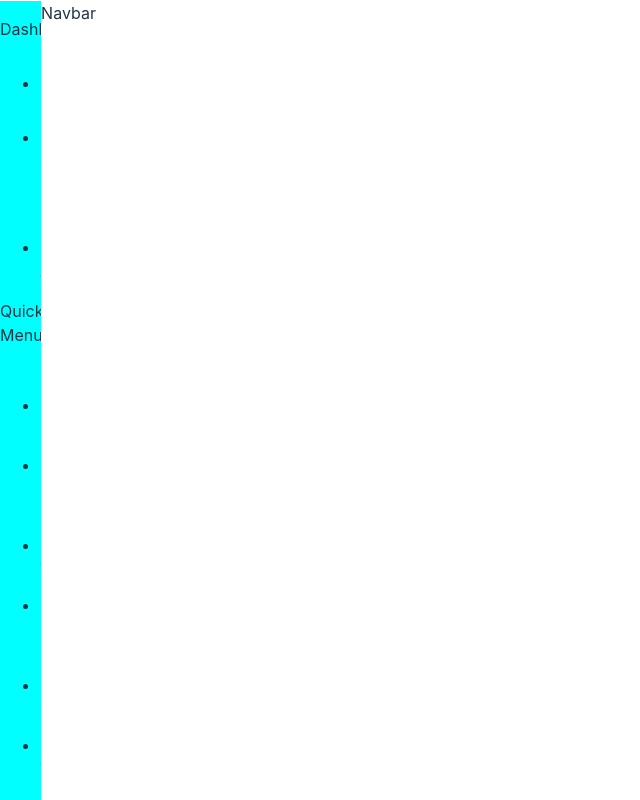
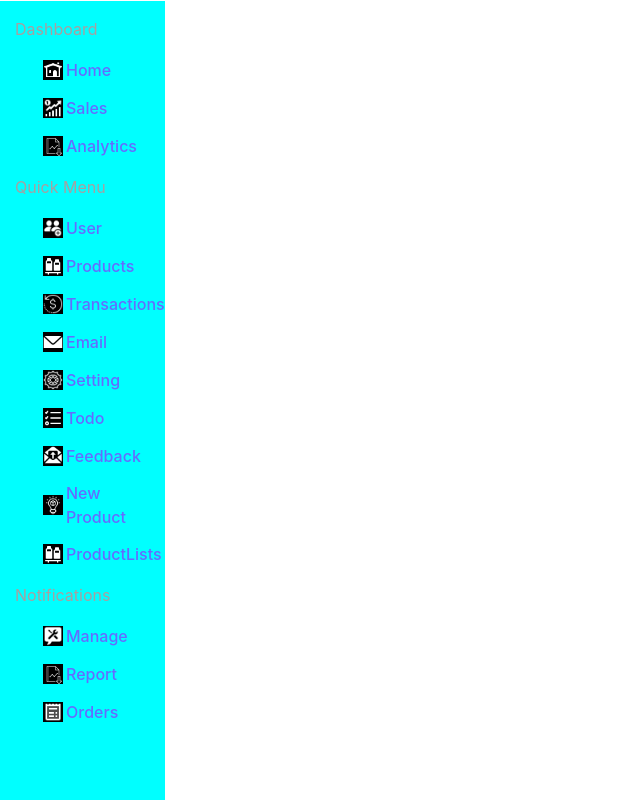
Before and after one commit to chelahcynthia/productivity-dashboard, a React (Vite) app: page / in a window 1280 px wide. Shown: the whole page, without its empty margins (0-640 px from the left). Built offline with nearby package versions, Linux system fonts and the light colour scheme.

Commit message:
Done with sidebar styling

```diff
--- a/src/Components/Navbar/Navbar.jsx
+++ b/src/Components/Navbar/Navbar.jsx
@@ -4,7 +4,9 @@ import "./Navbar.css";
 function Navbar() {
   return (
     <div className='navbar'>
-      Navbar
+      <div className="subnavbar">
+
+      </div>
       </div>
   )
 }
--- a/src/Components/Sidebar/Sidebar.css
+++ b/src/Components/Sidebar/Sidebar.css
@@ -2,7 +2,36 @@
     flex: 1;
     background-color: aqua;
     position: sticky;
-    overflow-y: scroll;
+    /* overflow-y: scroll; */
     height: calc(100vh - 1px);
 
 }
+::-webkit-scrollbar{
+    width: 5px;
+}
+::-webkit-scrollbar-track{
+    background-color: rgb(171, 164, 164);
+}
+::-webkit-scrollbar-thumb{
+    background-color: #8f8d8d;
+}
+
+
+
+li{
+    list-style: none;
+    text-align: start;
+    display: flex;
+    align-items: center;
+    margin-top: 12px;
+}
+a{
+    text-decoration: none;
+    color: white;
+}
+
+.logoImage{
+    width: 20px;
+    margin: 3px;
+    background-color: black;
+}
--- a/src/Components/Sidebar/Sidebar.jsx
+++ b/src/Components/Sidebar/Sidebar.jsx
@@ -19,7 +19,7 @@ function Sidebar() {
   return (
     <div className="sidebar">
       <div>
-        <p style={{ textAlign: "start" }}>Dashboard</p>
+        <p style={{ textAlign: "start", color:"#A5A1A1" , marginLeft:15 }}>Dashboard</p>
         <ul>
           <li>
             <img className="logoImage" src={`${HomeIcon}`} alt="" />
@@ -37,7 +37,7 @@ function Sidebar() {
       </div>
 
       <div>
-        <p style={{ textAlign: "start" }}>Quick Menu</p>
+        <p style={{ textAlign: "start", color:"#A5A1A1" , marginLeft:15 }}>Quick Menu</p>
         <ul>
           <li>
             <img className="logoImage" src={`${UserIcons}`} alt="" />
```
